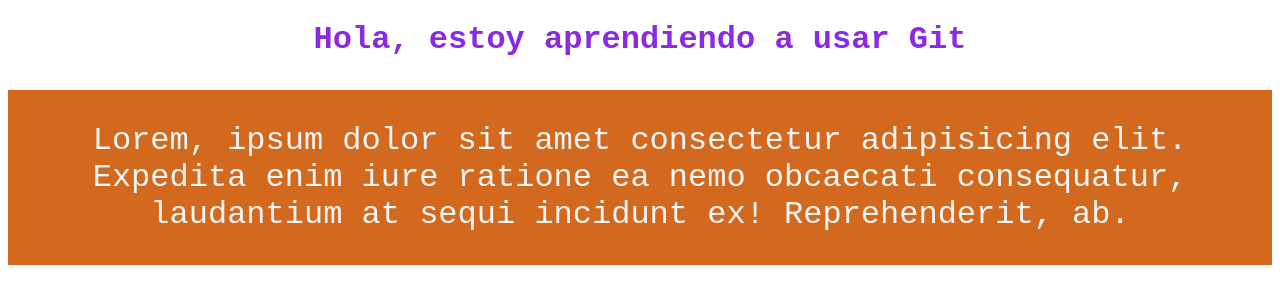
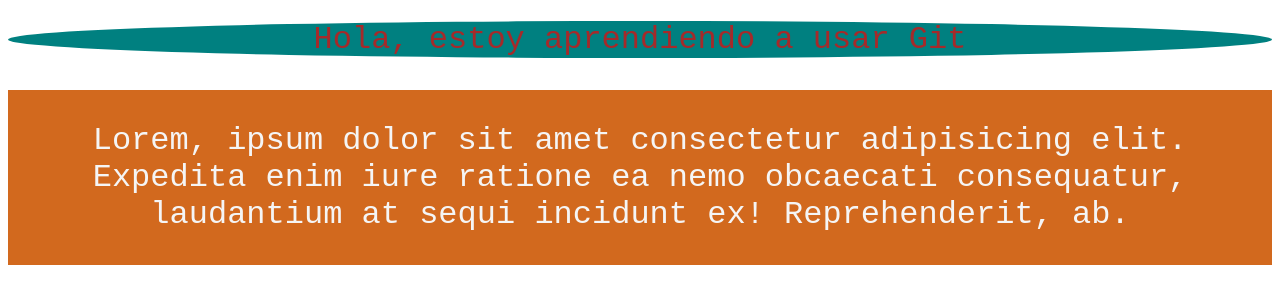
Before and after one commit to joseriosdev/git-practice, a plain HTML site: page htmlTest.html in a window 1280 px wide. Drawn offline with Linux system fonts and the light colour scheme.

Commit message:
css modificado, colores mas lindos

```diff
--- a/estilo.css
+++ b/estilo.css
@@ -10,3 +10,14 @@
   font-size: 2rem;
   padding: 2rem;
 }
+
+h1 {
+  border-radius: 50%;
+  background-color: teal;
+  color: brown;
+  font-weight: 100;
+}
+
+a{
+  text-decoration: line-through;
+}
```
